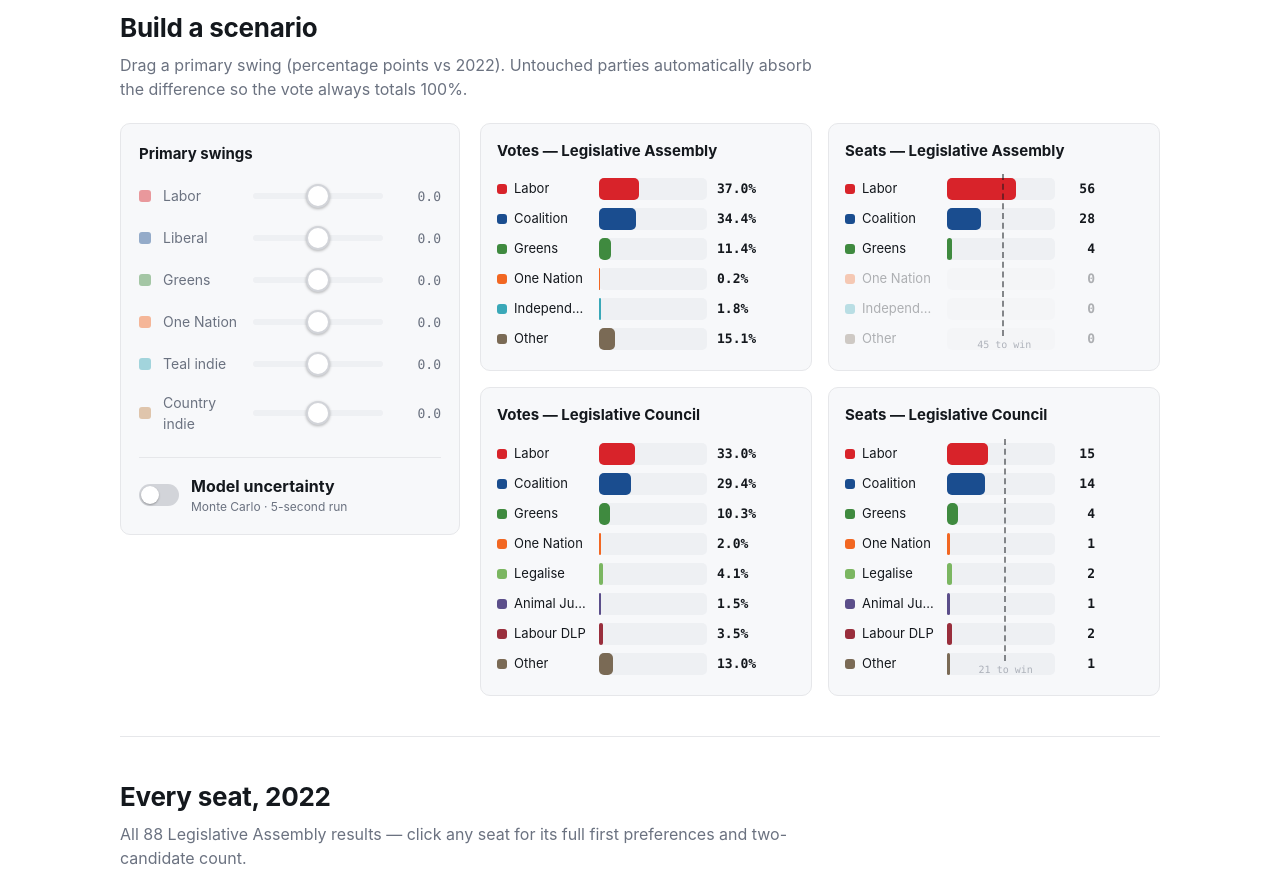
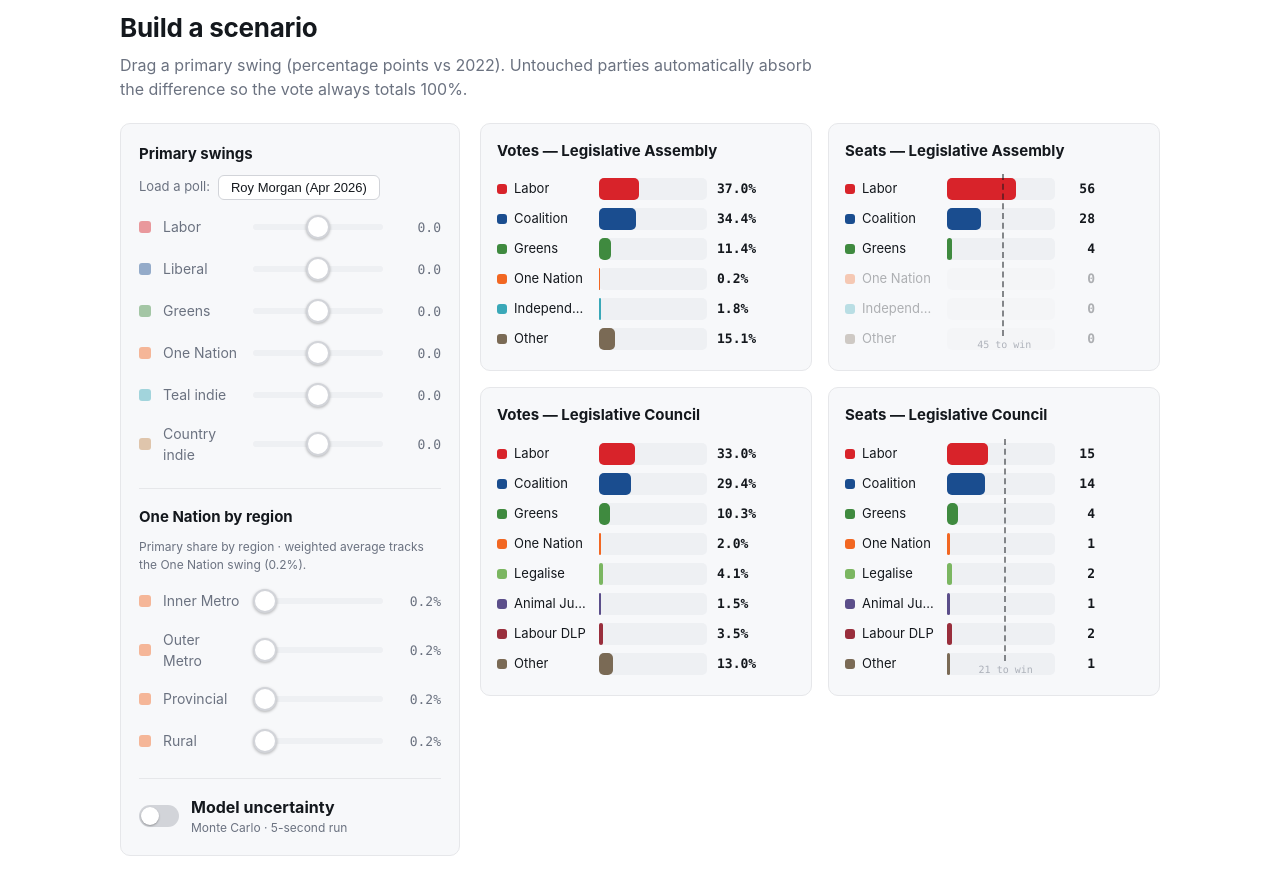
Before and after one commit to simonhac/tally, a website built with Vite: page site/index.html in a window 1280 px wide. Shown: the part 600-1473 px from the top of the page. Built offline with nearby package versions, Linux system fonts and the light colour scheme.

Commit message:
Demo: ±35% swing range, Roy Morgan preset, working ONP-by-region widget (#3)
- Widen per-party swing sliders to ±35pp (and the URL clamp in src/url.ts)
- Add a Roy Morgan (Apr 2026) poll preset button via store.loadPreset, with
  clean ?mode= URLs through the engine's existing preset machinery
- Wire the ONP demographic model (computeDemoStats/resolveOnpDemographic/
  rakeLaOnpDemographic) into the projection and add a One-Nation-by-region
  widget so regional pins actually reshape the result

```diff
--- a/site/src/engine.ts
+++ b/site/src/engine.ts
@@ -5,11 +5,15 @@
 import {
   aggregateLaPrimaries,
   aggregateLcPrimaries,
+  computeDemoStats,
+  rakeLaOnpDemographic,
+  resolveOnpDemographic,
   resolveParty,
   runAllLaIrv,
   runAllLcStv,
   tallyLcSeats,
   tallySeats,
+  type Demographic,
   type PartyId,
   type ResolvedParty,
   type ScenarioState,
@@ -42,10 +46,64 @@ export const FOLD_SPEC = {
   prefix: [["ind_", "ind"]] as Array<[string, string]>,
 };
 
+// Formal-vote weight per demographic — fixed by the dataset, so compute once.
+export const DEMO_STATS = computeDemoStats(DATA.la.seats);
+
+// Resolved One Nation demographic model for a scenario. `resolvedOnpDemo` is
+// the four displayed per-region shares; `*ForModel`/`laRakedPrimaries` are the
+// arguments threaded into the LA projection (undefined when ONP is untouched,
+// so the baseline path is unchanged). Raking holds every other party's
+// statewide total flat while reshaping ONP by region; when the pins are too
+// extreme to reconcile (`rakeFeasible === false`) we drop the raked primaries
+// and fall back to per-seat redistribution.
+export interface OnpModel {
+  statewideOnpPct: number;
+  resolvedOnpDemo: Record<Demographic, number>;
+  resolvedOnpDemoForModel?: Record<Demographic, number>;
+  laRakedPrimaries?: Map<string, Record<PartyId, number>>;
+  rakeFeasible: boolean;
+}
+
+export function resolveOnpModel(scenario: ScenarioState): OnpModel {
+  const agg = aggregateLaPrimaries(DATA.la.seats, scenario, {
+    bucketIndies: false,
+  });
+  const total = Object.values(agg).reduce((a, b) => a + b, 0);
+  const statewideOnpPct = total > 0 ? ((agg.onp ?? 0) / total) * 100 : 0;
+  const resolvedOnpDemo = resolveOnpDemographic(
+    statewideOnpPct,
+    scenario.onpDemographic,
+    DEMO_STATS,
+  );
+  const onpEngaged =
+    "onp" in scenario.manualSwings ||
+    Object.keys(scenario.onpDemographic).length > 0;
+  const resolvedOnpDemoForModel = onpEngaged ? resolvedOnpDemo : undefined;
+  const laRake = resolvedOnpDemoForModel
+    ? rakeLaOnpDemographic(DATA.la.seats, scenario, resolvedOnpDemoForModel)
+    : null;
+  const laRakedPrimaries = laRake?.feasible ? laRake.primaries : undefined;
+  return {
+    statewideOnpPct,
+    resolvedOnpDemo,
+    resolvedOnpDemoForModel,
+    laRakedPrimaries,
+    rakeFeasible: laRake ? laRake.feasible : true,
+  };
+}
+
 // Deterministic seat projections under a scenario, folded to Victorian rows.
 export function projectLa(scenario: ScenarioState): Tally {
+  const { resolvedOnpDemoForModel, laRakedPrimaries } =
+    resolveOnpModel(scenario);
   return tallySeats(
-    runAllLaIrv(DATA.la.seats, DATA.preferenceFlows, scenario),
+    runAllLaIrv(
+      DATA.la.seats,
+      DATA.preferenceFlows,
+      scenario,
+      resolvedOnpDemoForModel,
+      laRakedPrimaries,
+    ),
     vicFold,
   );
 }
@@ -54,8 +112,15 @@ export function projectLc(scenario: ScenarioState): Tally {
 }
 
 // Statewide primary aggregates (lib+nat folded into a single Coalition row).
+// The ONP demographic model reshapes ONP across regions, so feed it through
+// here too — otherwise the votes chart and the seat projection would disagree.
 export function laVotes(scenario?: ScenarioState): Tally {
-  return aggregateLaPrimaries(DATA.la.seats, scenario, { groupCoalition: true });
+  const model = scenario ? resolveOnpModel(scenario) : undefined;
+  return aggregateLaPrimaries(DATA.la.seats, scenario, {
+    groupCoalition: true,
+    resolvedOnpDemo: model?.resolvedOnpDemoForModel,
+    rakedPrimaries: model?.laRakedPrimaries,
+  });
 }
 export function lcVotes(scenario?: ScenarioState): Tally {
   return aggregateLcPrimaries(DATA.lc.regions, scenario, {
--- /dev/null
+++ b/site/src/presets.ts
@@ -0,0 +1,38 @@
+// Named scenario presets surfaced as one-click buttons in the swing panel.
+// Each preset's `id` doubles as the `?mode=` URL value. `swings` are
+// percentage-point deltas off the 2022 statewide LA primaries; parties not
+// listed auto-absorb the residual. Optional `onpDemographic` pins One Nation's
+// share for some regions (any region omitted resolves automatically so the
+// formal-vote-weighted average tracks the statewide ONP swing).
+//
+// Ported from victorias-electoral-wall's data/vic/vic-projection-2026.yaml so
+// the demo showcases the engine's preset + ONP-demographic machinery.
+
+import type { ScenarioPreset } from "@tally";
+
+export const PRESETS: ScenarioPreset[] = [
+  {
+    id: "rm202604",
+    label: "Roy Morgan (Apr 2026)",
+    description:
+      "Roy Morgan SMS poll of Victorian state voting intention, fielded " +
+      "22–24 April 2026 (n=1,707). Swings land the statewide primaries on the " +
+      "reported range midpoints: ALP 26.25, Coalition 25.50, ONP 23.75, Grn 12.25.",
+    swings: {
+      alp: -10.73,
+      lib: -7.66,
+      nat: -1.29,
+      grn: 0.81,
+      onp: 23.53,
+    },
+    // ONP regional shape supplied with the poll (Inner 8 / Outer 16 /
+    // Provincial 25 / Rural 31), scaled so the formal-vote-weighted average
+    // matches the 23.75% ONP midpoint. Rural is omitted so it auto-resolves to
+    // close the gap to the statewide ONP share.
+    onpDemographic: {
+      "Inner Metropolitan": 9.8,
+      "Outer Metropolitan": 19.6,
+      Provincial: 30.6,
+    },
+  },
+];
--- /dev/null
+++ b/site/src/sections/onpDemo.ts
@@ -0,0 +1,122 @@
+// One Nation by region — a facsimile of the host app's OnpDemographicPanel.
+// Four sliders pin ONP's primary share per demographic (0–50%). A pinned
+// ("manual") region holds its dialled value; the rest are "automatic" and
+// share the residual so the formal-vote-weighted average tracks the statewide
+// ONP swing. The engine reshapes ONP across seats via raking (see
+// resolveOnpModel in ../engine), so these pins genuinely move the projection.
+
+import { DEMOGRAPHICS, ONP_DEMO_MAX, ONP_DEMO_MIN, type Demographic } from "@tally";
+import { h } from "../dom";
+import { DEMO_STATS, type OnpModel } from "../engine";
+import { store } from "../state";
+
+// One Nation orange, matching the dataset's party colour.
+const ONP_COLOR = "#f26722";
+
+function abbrev(d: Demographic): string {
+  return d.replace(/Metropolitan/g, "Metro");
+}
+
+export interface OnpDemoPanel {
+  el: HTMLElement;
+  update(model: OnpModel): void;
+}
+
+export function createOnpDemoPanel(): OnpDemoPanel {
+  const rows = new Map<
+    Demographic,
+    { row: HTMLElement; input: HTMLInputElement; num: HTMLElement }
+  >();
+
+  const sliders = DEMOGRAPHICS.map((d) => {
+    const input = h("input.swing-slider", {
+      type: "range",
+      min: String(ONP_DEMO_MIN),
+      max: String(ONP_DEMO_MAX),
+      step: "0.1",
+      value: "0",
+      title: "Drag to pin · double-click to release back to automatic",
+      "aria-label": `${abbrev(d)} One Nation primary share (percent)`,
+    }) as HTMLInputElement;
+    input.addEventListener("input", () => {
+      store.dispatch({ type: "set-onp-demo", demographic: d, value: Number(input.value) });
+    });
+    // Double-click a pinned region to release it back to automatic.
+    input.addEventListener("dblclick", () => {
+      if (d in store.scenario.onpDemographic) {
+        store.dispatch({ type: "release-onp-demo", demographic: d });
+      }
+    });
+    const num = h("span.swing-num", {}, "0.0%");
+    const row = h(
+      "div.swing-row auto",
+      {},
+      h("span.swing-dot", { style: { background: ONP_COLOR } }),
+      h("span.swing-name", {}, abbrev(d)),
+      h("span.swing-track", {}, input),
+      h("span.swing-val mono", {}, num),
+    );
+    rows.set(d, { row, input, num });
+    return row;
+  });
+
+  const resetBtn = h(
+    "button.btn-reset",
+    {
+      type: "button",
+      onClick: () => store.dispatch({ type: "reset-onp-demo" }),
+    },
+    "Reset",
+  );
+
+  const subtitle = h("p.onp-demo-sub", {}, "");
+  const warning = h("p.onp-demo-warning", {}, "");
+  warning.style.display = "none";
+
+  const el = h(
+    "div.onp-demo-panel",
+    {},
+    h("div.panel-head", {}, h("h3", {}, "One Nation by region"), resetBtn),
+    subtitle,
+    ...sliders,
+    warning,
+  );
+
+  function update(model: OnpModel): void {
+    const onpDemo = store.scenario.onpDemographic;
+    resetBtn.style.visibility =
+      Object.keys(onpDemo).length > 0 ? "visible" : "hidden";
+
+    let weightedAvg = 0;
+    for (const d of DEMOGRAPHICS) {
+      weightedAvg += model.resolvedOnpDemo[d] * DEMO_STATS.weights[d];
+    }
+    const onTarget = Math.abs(weightedAvg - model.statewideOnpPct) < 0.05;
+    subtitle.textContent = onTarget
+      ? `Primary share by region · weighted average tracks the One Nation swing (${model.statewideOnpPct.toFixed(1)}%).`
+      : `Primary share by region · weighted average ${weightedAvg.toFixed(1)}% can't reach the One Nation swing of ${model.statewideOnpPct.toFixed(1)}%.`;
+
+    // Raking fell back to per-seat redistribution: the pins are too extreme to
+    // hold every other party's statewide total flat.
+    const infeasible = !!model.resolvedOnpDemoForModel && !model.rakeFeasible;
+    warning.style.display = infeasible ? "" : "none";
+    if (infeasible) {
+      warning.textContent =
+        "These regional pins are too extreme to reconcile with the statewide " +
+        "One Nation level — other parties' statewide totals will shift. Pull " +
+        "the most extreme region (usually Rural) back to restore a flat ledger.";
+    }
+
+    for (const d of DEMOGRAPHICS) {
+      const { row, input, num } = rows.get(d)!;
+      const manual = d in onpDemo;
+      const value = manual ? onpDemo[d] ?? 0 : model.resolvedOnpDemo[d];
+      if (document.activeElement !== input) input.value = String(value);
+      num.textContent = `${value.toFixed(1)}%`;
+      row.classList.toggle("manual", manual);
+      row.classList.toggle("auto", !manual);
+    }
+  }
+
+  return { el, update };
+}
--- a/site/src/sections/scenario.ts
+++ b/site/src/sections/scenario.ts
@@ -20,10 +20,13 @@ import {
   party,
   projectLa,
   projectLc,
+  resolveOnpModel,
   sumTally,
 } from "../engine";
 import { createMonteCarlo, MOE_PP, type McStats } from "../mc";
+import { PRESETS } from "../presets";
 import { store } from "../state";
+import { createOnpDemoPanel } from "./onpDemo";
 
 // Independents are carried per-seat in the dataset, so dialling them up flips
 // the seats where they actually stand: teal (urban) in Hawthorn/Kew/Mornington,
@@ -31,8 +34,8 @@ import { store } from "../state";
 const SLIDER_PARTIES = ["alp", "lib", "grn", "onp", "ind_teal", "ind_country"];
 const DISPLAY_LA = ["alp", "coa", "grn", "onp", "ind", "oth"];
 const DISPLAY_LC = ["alp", "coa", "grn", "onp", "lcn", "ajp", "dlp", "oth"];
-const SWING_MIN = -15;
-const SWING_MAX = 15;
+const SWING_MIN = -35;
+const SWING_MAX = 35;
 
 const BASE = emptyScenario();
 const BASE_SEATS_LA = foldCoalition(projectLa(BASE));
@@ -114,6 +117,29 @@ export function renderScenario(root: HTMLElement) {
     "Reset",
   );
 
+  // One-click polling-scenario presets (e.g. Roy Morgan). Loading one pins the
+  // poll's per-party swings and ONP regional shape; editing any slider after
+  // detaches the scenario back to "custom".
+  const presetRow = h(
+    "div.preset-row",
+    {},
+    h("span.preset-label", {}, "Load a poll:"),
+    ...PRESETS.map((p) =>
+      h(
+        "button.btn-preset",
+        {
+          type: "button",
+          title: p.description ?? "",
+          onClick: () => store.loadPreset(p),
+        },
+        p.label,
+      ),
+    ),
+  );
+
+  // One Nation by region — sliders that reshape ONP's per-demographic share.
+  const onpDemo = createOnpDemoPanel();
+
   // Model-uncertainty toggle, controls (cores · MoE · Run), and readout.
   const toggle = h("input", {
     type: "checkbox",
@@ -163,7 +189,9 @@ export function renderScenario(root: HTMLElement) {
         "div.panel.swing-panel",
         {},
         h("div.panel-head", {}, h("h3", {}, "Primary swings"), resetBtn),
+        presetRow,
         ...sliders,
+        onpDemo.el,
         h(
           "label.unc-row",
           { for: "unc-toggle" },
@@ -272,6 +300,7 @@ export function renderScenario(root: HTMLElement) {
 
   function update() {
     const s = store.scenario;
+    const onpModel = resolveOnpModel(s);
 
     // Deterministic projections for all four cards.
     lastSeatsLa = seatVals(DISPLAY_LA, foldCoalition(projectLa(s)), BASE_SEATS_LA);
@@ -293,6 +322,9 @@ export function renderScenario(root: HTMLElement) {
       row.classList.toggle("auto", !manual);
     }
     resetBtn.style.visibility = store.isDirty() ? "visible" : "hidden";
+
+    // One Nation by region.
+    onpDemo.update(onpModel);
 
     // Model-uncertainty controls. Toggling on (or changing the scenario while
     // on) invalidates any prior run; the user presses Run to (re)sample.
--- a/site/src/state.ts
+++ b/site/src/state.ts
@@ -3,29 +3,41 @@
 // engine's own scenarioReducer so the absorber semantics match the library.
 
 import {
-  emptyScenario,
   scenarioReducer,
   seatsStateFromQuery,
   seatsStateToQuery,
   type ScenarioAction,
+  type ScenarioPreset,
   type ScenarioState,
 } from "@tally";
 import { DATA } from "./engine";
+import { PRESETS } from "./presets";
 
 type Listener = () => void;
 
 const KNOWN_PARTIES = new Set(Object.keys(DATA.parties));
 
-function readUrl(): ScenarioState {
-  const parsed = seatsStateFromQuery(window.location.search, KNOWN_PARTIES, []);
+function readUrl(): { scenario: ScenarioState; presetMode: string } {
+  const parsed = seatsStateFromQuery(
+    window.location.search,
+    KNOWN_PARTIES,
+    PRESETS,
+  );
   return {
-    manualSwings: parsed.manualSwings ?? {},
-    flowOverrides: {},
-    onpDemographic: parsed.onpDemographic ?? {},
+    scenario: {
+      manualSwings: parsed.manualSwings ?? {},
+      flowOverrides: {},
+      onpDemographic: parsed.onpDemographic ?? {},
+    },
+    presetMode: parsed.presetMode ?? "vic2022",
   };
 }
 
-let scenario: ScenarioState = readUrl();
+const initial = readUrl();
+let scenario: ScenarioState = initial.scenario;
+// "vic2022" (baseline) / "custom" (user-edited) / a preset id when an
+// unmodified preset is loaded — drives the clean `?mode=` URL.
+let presetMode = initial.presetMode;
 let uncertainty = false;
 const listeners = new Set<Listener>();
 
@@ -34,15 +46,17 @@ function emit() {
 }
 
 // Reflect the scenario into the URL (shareable links) without spamming history.
+// An unmodified preset collapses to `?mode=<id>`; any edit falls back to the
+// explicit `?swings=…`/`?onpD=…` form.
 function syncUrl() {
   const query = seatsStateToQuery(
     {
       view: "none",
-      presetMode: "vic2022",
+      presetMode,
       manualSwings: scenario.manualSwings,
       onpDemographic: scenario.onpDemographic,
     },
-    [],
+    PRESETS,
   );
   const url = query || window.location.pathname;
   window.history.replaceState(null, "", url);
@@ -61,6 +75,18 @@ export const store = {
   },
   dispatch(action: ScenarioAction) {
     scenario = scenarioReducer(scenario, action);
+    // Any hand edit detaches from the preset; a full reset returns to baseline.
+    presetMode = action.type === "reset-all" ? "vic2022" : "custom";
+    syncUrl();
+    emit();
+  },
+  loadPreset(preset: ScenarioPreset) {
+    scenario = {
+      manualSwings: { ...preset.swings },
+      flowOverrides: {},
+      onpDemographic: { ...(preset.onpDemographic ?? {}) },
+    };
+    presetMode = preset.id;
     syncUrl();
     emit();
   },
--- a/site/src/styles.css
+++ b/site/src/styles.css
@@ -300,6 +300,53 @@ a {
 }
 .btn-reset:hover {
   border-color: var(--accent);
+}
+
+/* Preset buttons (e.g. Roy Morgan) above the swing sliders. */
+.preset-row {
+  display: flex;
+  align-items: center;
+  flex-wrap: wrap;
+  gap: 8px;
+  margin-bottom: 6px;
+}
+.preset-label {
+  font-size: 13px;
+  color: var(--muted);
+}
+.btn-preset {
+  border: 1px solid var(--line-strong);
+  background: #fff;
+  border-radius: 6px;
+  padding: 4px 12px;
+  font-size: 13px;
+  cursor: pointer;
+  color: var(--ink);
+}
+.btn-preset:hover {
+  border-color: var(--accent);
+  background: #fff8e6;
+}
+
+/* One Nation by region — sits below the swing sliders, reuses .swing-row. */
+.onp-demo-panel {
+  margin-top: 16px;
+  padding-top: 16px;
+  border-top: 1px solid var(--line);
+}
+.onp-demo-sub {
+  margin: 0 0 6px;
+  font-size: 12px;
+  color: var(--muted);
+}
+.onp-demo-warning {
+  margin: 8px 0 0;
+  padding: 8px 10px;
+  font-size: 12px;
+  color: #8a3a00;
+  background: #fff3e0;
+  border: 1px solid #f0c089;
+  border-radius: 6px;
 }
 
 .swing-row {
--- a/src/url.ts
+++ b/src/url.ts
@@ -74,8 +74,8 @@ export const SEATS_URL_DEFAULTS: SeatsUrlState = {
   onpDemographic: {},
 };
 
-const SWING_MIN = -30;
-const SWING_MAX = 30;
+const SWING_MIN = -35;
+const SWING_MAX = 35;
 
 const VIEW_VALUES: ReadonlySet<SeatsView> = new Set(["all", "changing", "none"]);
 const BUILTIN_MODES: ReadonlySet<PresetMode> = new Set(["vic2022", "custom"]);
```
